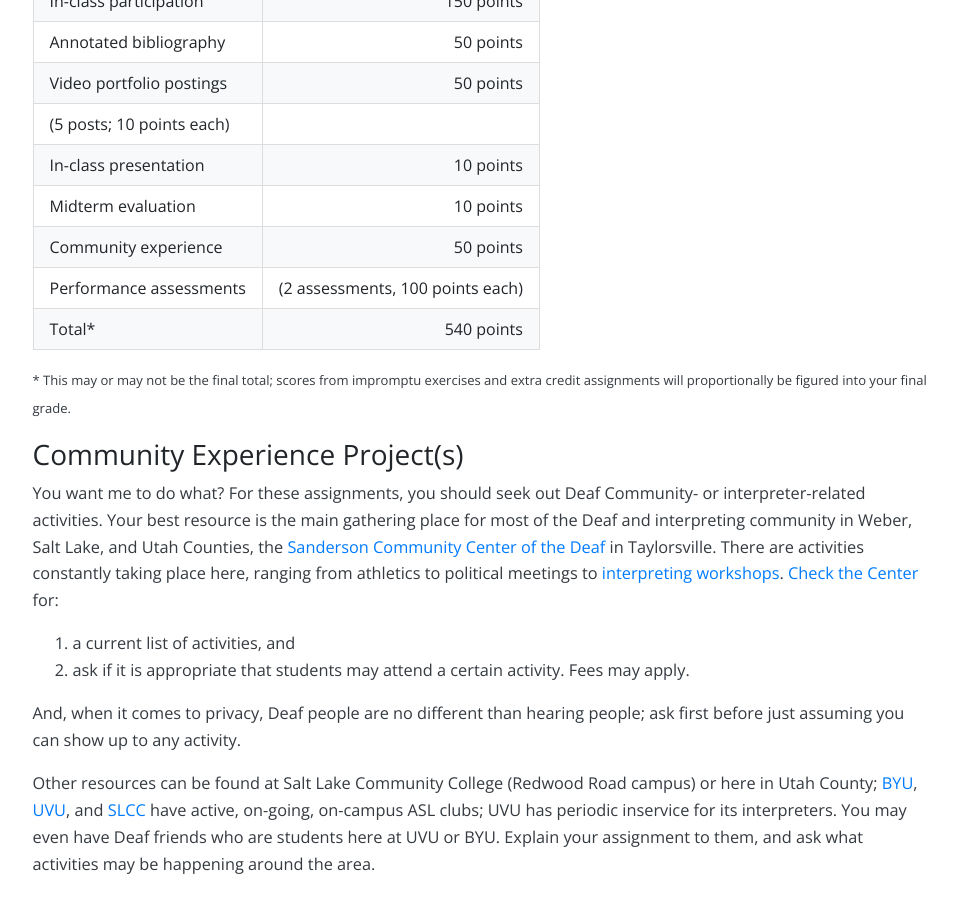
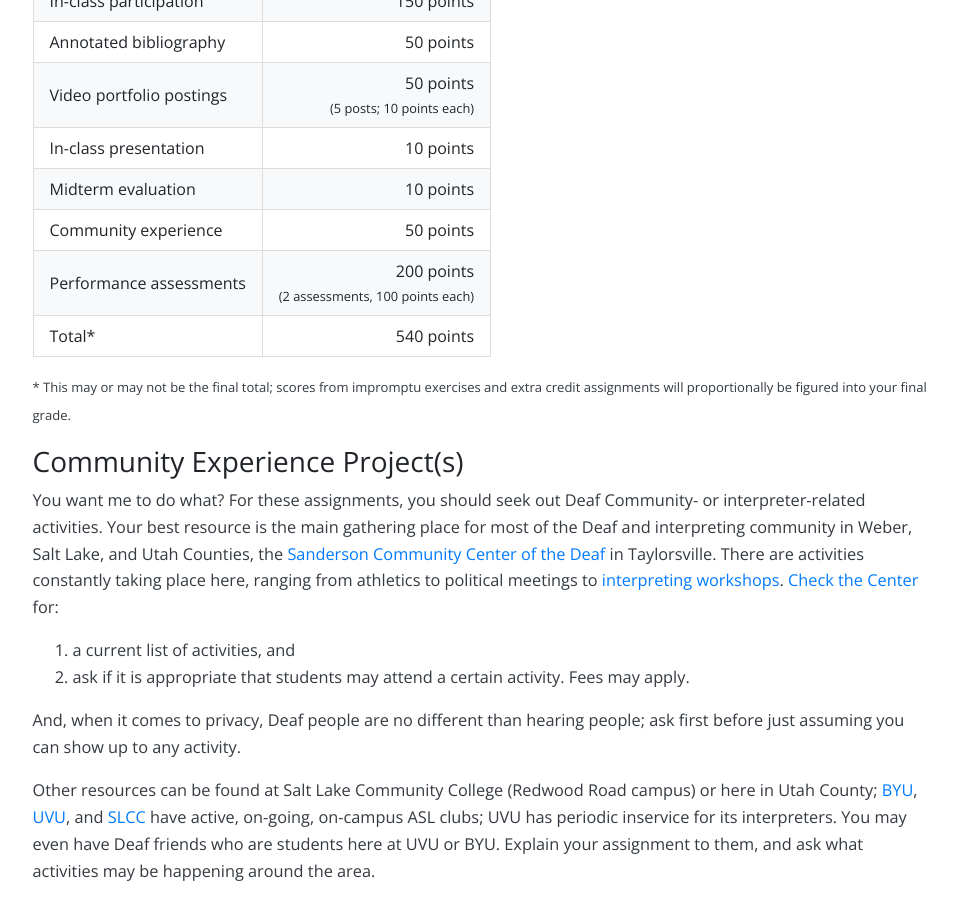
Before and after one commit to intrpr/jekyll-portfol-test, a Jekyll site: the page built from _posts/2019-06-09-assignments.md, in a window 1280 px wide and 900 px high, scrolled down 3399 px. Shown: the whole window, without its empty margins (160-1117 px from the left). Built offline with Jekyll 4.4.1, drawn with Linux system fonts in a browser that asks for light colours; nearby versions of some CDN libraries; our own code applies the rules of GitHub Pages for plain Markdown files; comment, search, counter and statistics services are not loaded.

Commit message:
Update 2019-06-09-assignments.md

```diff
--- a/_posts/2019-06-09-assignments.md
+++ b/_posts/2019-06-09-assignments.md
@@ -63,12 +63,11 @@ Work schedules, out-of-town trips, or dating habits are not valid excuses for mi
 | Student-teacher contract | 10 points |
 | In-class participation | 150 points |
 | Annotated bibliography | 50 points |
-| Video portfolio postings | 50 points
-(5 posts; 10 points each) |
+| Video portfolio postings | 50 points<br><small>(5 posts; 10 points each)</small> |
 | In-class presentation | 10 points |
 | Midterm evaluation | 10 points |
 | Community experience | 50 points |
-| Performance assessments | (2 assessments, 100 points each) |
+| Performance assessments | 200 points<br><small>(2 assessments, 100 points each)</small> |
 | Total* | 540 points |
 
 <small>* This may or may not be the final total; scores from impromptu exercises and extra credit assignments will proportionally be figured into your final grade.</small>
```
